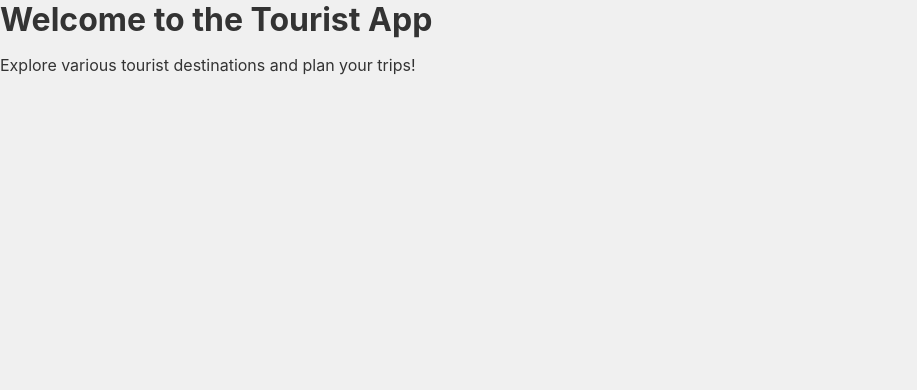
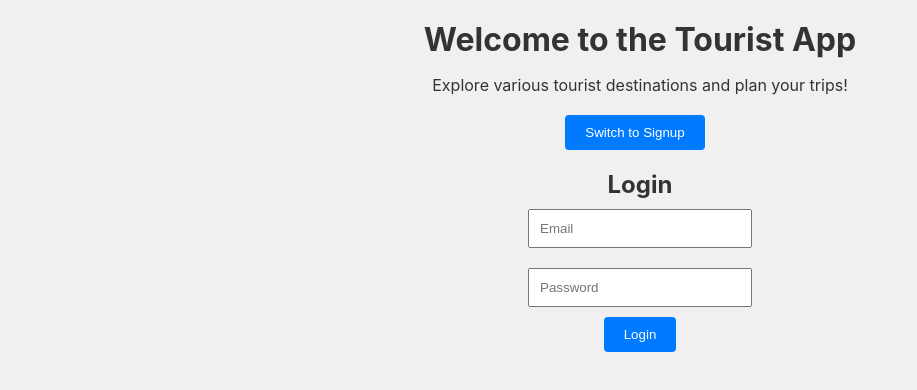
Before and after one commit to manhak29/ToursiteApp, a React (Create React App) app: page / in a window 1280 px wide. Shown: the top 390 px of the page, without its empty margins (0-917 px from the left). Built offline with nearby package versions, Linux system fonts and the light colour scheme.

Commit message:
added login

```diff
--- a/src/components/App.tsx
+++ b/src/components/App.tsx
@@ -1,10 +1,124 @@
-import React from 'react';
+import React, { useState } from 'react';
+import Home from './Home';
+import { saveUser, doesUserExist, isUserValid } from './database';
 
 const App: React.FC = () => {
+    const [isLogin, setIsLogin] = useState(true);
+    const [email, setEmail] = useState('');
+    const [password, setPassword] = useState('');
+    const [errorMessage, setErrorMessage] = useState('');
+    const [isAuthenticated, setIsAuthenticated] = useState(false);
+
+    const toggleForm = () => {
+        setIsLogin(!isLogin);
+        setErrorMessage('');
+    };
+
+    const handleLogin = (e: React.FormEvent) => {
+        e.preventDefault();
+        if (isUserValid(email, password)) {
+            setIsAuthenticated(true);
+        } else {
+            setErrorMessage('Invalid email or password. Please try again.');
+        }
+    };
+
+    const handleSignup = (e: React.FormEvent) => {
+        e.preventDefault();
+        if (doesUserExist(email)) {
+            setErrorMessage('User already exists. Please log in.');
+        } else {
+            saveUser({ email, password });
+            setIsAuthenticated(true);
+        }
+    };
+
+    if (isAuthenticated) {
+        return <Home />;
+    }
+
     return (
-        <div>
+        <div style={{ textAlign: 'center', padding: '20px' }}>
             <h1>Welcome to the Tourist App</h1>
             <p>Explore various tourist destinations and plan your trips!</p>
+
+            <div style={{ marginTop: '20px' }}>
+                <button
+                    className="button"
+                    onClick={toggleForm}
+                    style={{ marginRight: '10px' }}
+                >
+                    {isLogin ? 'Switch to Signup' : 'Switch to Login'}
+                </button>
+            </div>
+
+            <div style={{ marginTop: '20px' }}>
+                {isLogin ? (
+                    <div>
+                        <h2>Login</h2>
+                        <form onSubmit={handleLogin}>
+                            <div>
+                                <input
+                                    type="email"
+                                    placeholder="Email"
+                                    value={email}
+                                    onChange={(e) => setEmail(e.target.value)}
+                                    required
+                                    style={{ padding: '10px', margin: '10px 0', width: '200px' }}
+                                />
+                            </div>
+                            <div>
+                                <input
+                                    type="password"
+                                    placeholder="Password"
+                                    value={password}
+                                    onChange={(e) => setPassword(e.target.value)}
+                                    required
+                                    style={{ padding: '10px', margin: '10px 0', width: '200px' }}
+                                />
+                            </div>
+                            {errorMessage && (
+                                <p style={{ color: 'red', margin: '10px 0' }}>{errorMessage}</p>
+                            )}
+                            <button className="button" type="submit">
+                                Login
+                            </button>
+                        </form>
+                    </div>
+                ) : (
+                    <div>
+                        <h2>Signup</h2>
+                        <form onSubmit={handleSignup}>
+                            <div>
+                                <input
+                                    type="email"
+                                    placeholder="Email"
+                                    value={email}
+                                    onChange={(e) => setEmail(e.target.value)}
+                                    required
+                                    style={{ padding: '10px', margin: '10px 0', width: '200px' }}
+                                />
+                            </div>
+                            <div>
+                                <input
+                                    type="password"
+                                    placeholder="Password"
+                                    value={password}
+                                    onChange={(e) => setPassword(e.target.value)}
+                                    required
+                                    style={{ padding: '10px', margin: '10px 0', width: '200px' }}
+                                />
+                            </div>
+                            {errorMessage && (
+                                <p style={{ color: 'red', margin: '10px 0' }}>{errorMessage}</p>
+                            )}
+                            <button className="button" type="submit">
+                                Signup
+                            </button>
+                        </form>
+                    </div>
+                )}
+            </div>
         </div>
     );
 };
--- /dev/null
+++ b/src/components/Home.tsx
@@ -0,0 +1,19 @@
+import React from 'react';
+
+const Home: React.FC = () => {
+    return (
+        <div style={{ textAlign: 'center', padding: '20px' }}>
+            <h1>Welcome to the Tourist App Home Page</h1>
+            <p>Explore amazing tourist destinations and plan your trips with ease!</p>
+            <button
+                className="button"
+                onClick={() => alert('Start Exploring!')}
+                style={{ marginTop: '20px' }}
+            >
+                Explore Now
+            </button>
+        </div>
+    );
+};
+
+export default Home;
--- /dev/null
+++ b/src/components/database.ts
@@ -0,0 +1,29 @@
+export interface User {
+    email: string;
+    password: string;
+}
+
+// Save user data to localStorage
+export const saveUser = (user: User): void => {
+    const users = getAllUsers();
+    users.push(user);
+    localStorage.setItem('users', JSON.stringify(users));
+};
+
+// Retrieve all users from localStorage
+export const getAllUsers = (): User[] => {
+    const users = localStorage.getItem('users');
+    return users ? JSON.parse(users) : [];
+};
+
+// Check if a user exists
+export const doesUserExist = (email: string): boolean => {
+    const users = getAllUsers();
+    return users.some((user) => user.email === email);
+};
+
+// Validate user credentials
+export const isUserValid = (email: string, password: string): boolean => {
+    const users = getAllUsers();
+    return users.some((user) => user.email === email && user.password === password);
+};
```
Also changed, not shown: 8 other files (tests, documents, lock files or other folders).
